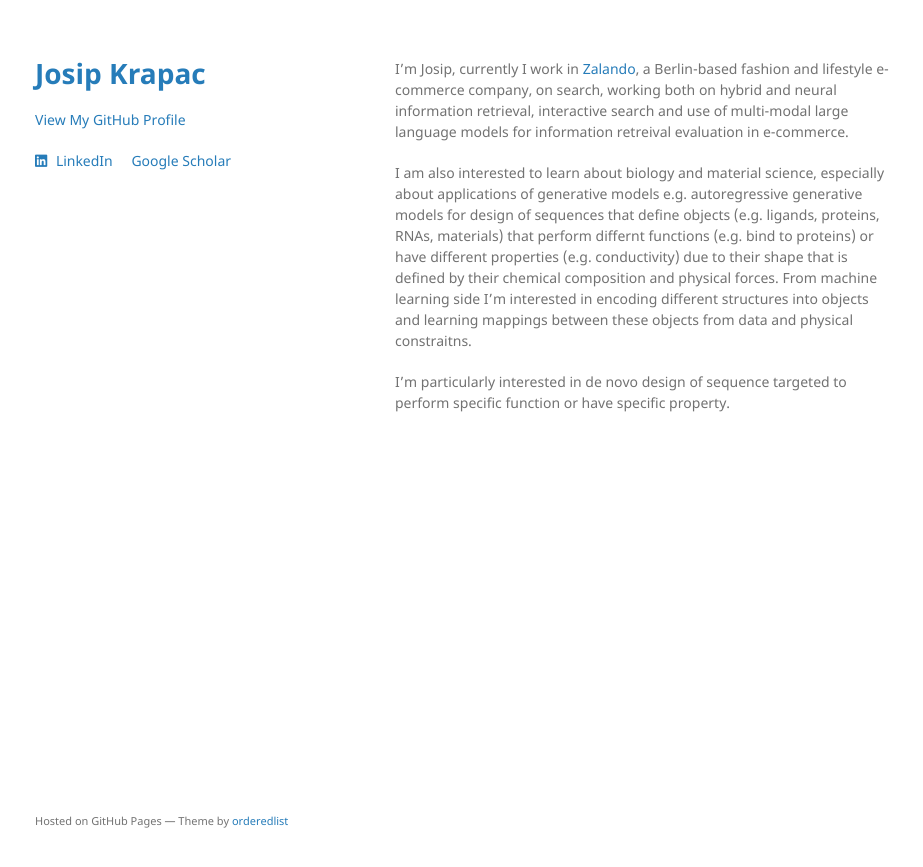
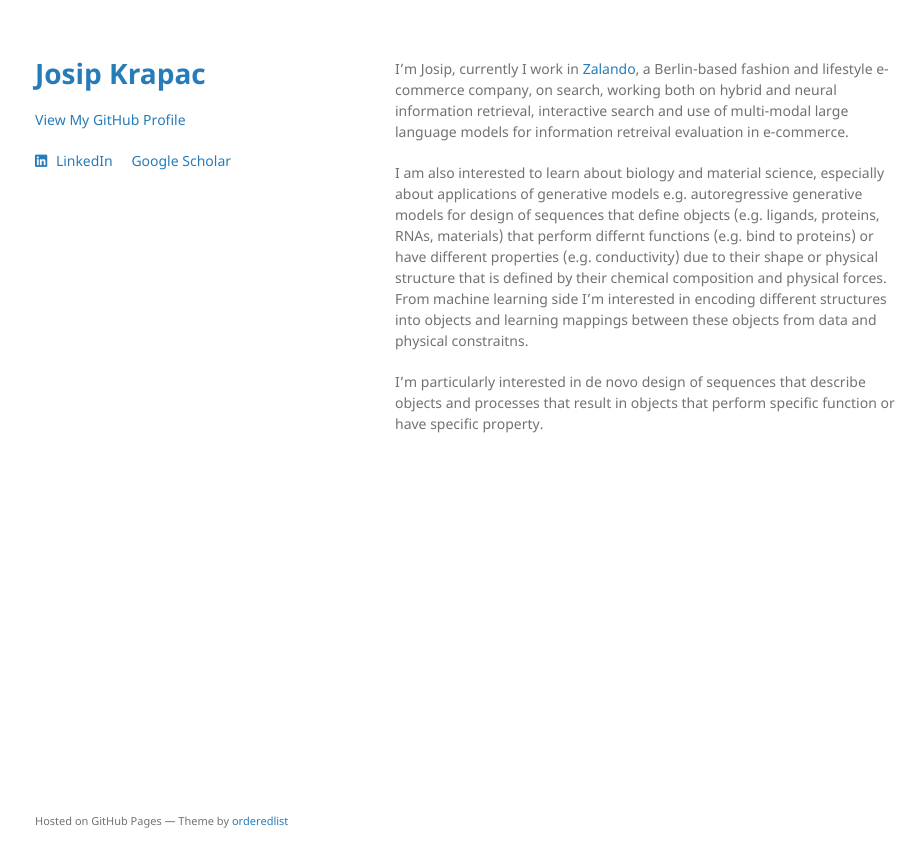
Before and after one commit to josipkrapac/josipkrapac.github.io, a Jekyll site: the page built from index.md, in a window 1280 px wide. Shown: the top 867 px of the page, without its empty margins (175-1098 px from the left). Built offline with Jekyll 4.4.1, drawn with Linux system fonts in a browser that asks for light colours; a style sheet for code colours, icons or effects is not loaded; the repository's description, which GitHub fills in, is left out.

Commit message:
Update index.md

```diff
--- a/index.md
+++ b/index.md
@@ -4,6 +4,6 @@ layout: default
 
 I'm Josip, currently I work in [Zalando](http://zalando.com), a Berlin-based fashion and lifestyle e-commerce company, on search, working both on hybrid and neural information retrieval, interactive search and use of multi-modal large language models for information retreival evaluation in e-commerce.
 
-I am also interested to learn about biology and material science, especially about applications of generative models e.g. autoregressive generative models for design of sequences that define objects (e.g. ligands, proteins, RNAs, materials) that perform differnt functions (e.g. bind to proteins) or have different properties (e.g. conductivity) due to their shape that is defined by their chemical composition and physical forces. From machine learning side I'm interested in encoding different structures into objects and learning mappings between these objects from data and physical constraitns.
+I am also interested to learn about biology and material science, especially about applications of generative models e.g. autoregressive generative models for design of sequences that define objects (e.g. ligands, proteins, RNAs, materials) that perform differnt functions (e.g. bind to proteins) or have different properties (e.g. conductivity) due to their shape or physical structure that is defined by their chemical composition and physical forces. From machine learning side I'm interested in encoding different structures into objects and learning mappings between these objects from data and physical constraitns.
 
-I'm particularly interested in de novo design of sequence targeted to perform specific function or have specific property.
+I'm particularly interested in de novo design of sequences that describe objects and processes that result in objects that perform specific function or have specific property.
```
